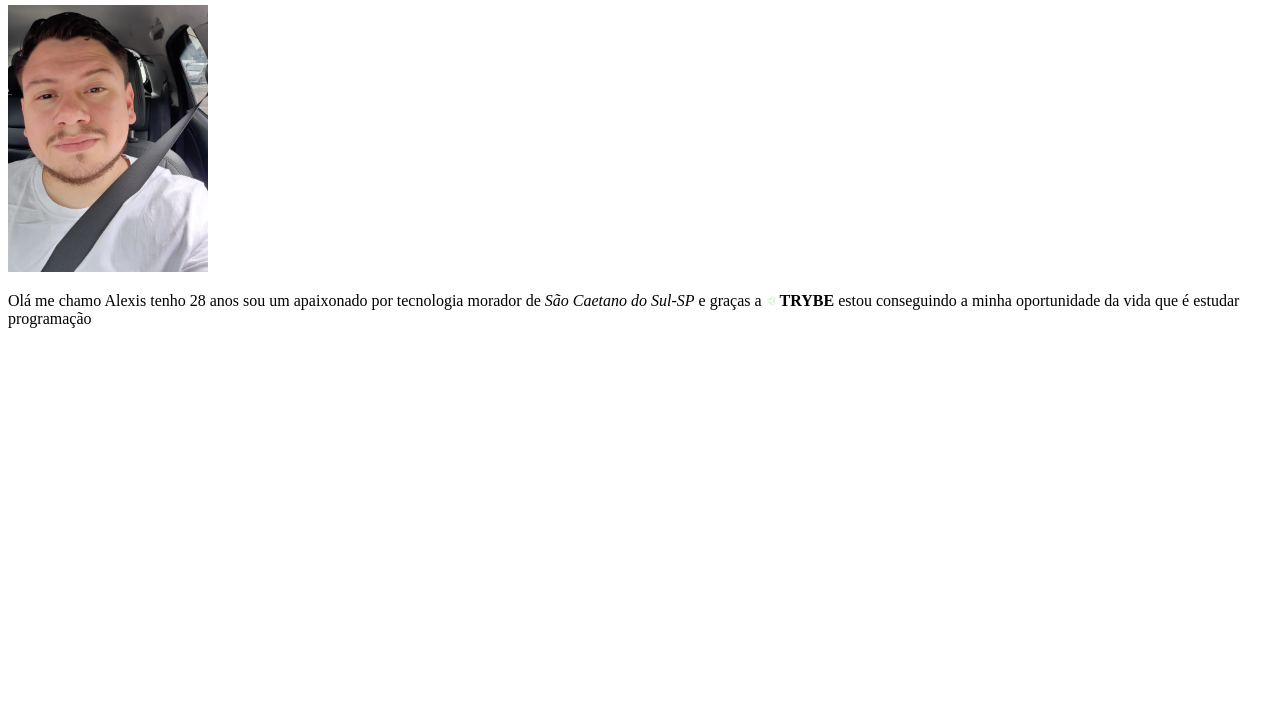
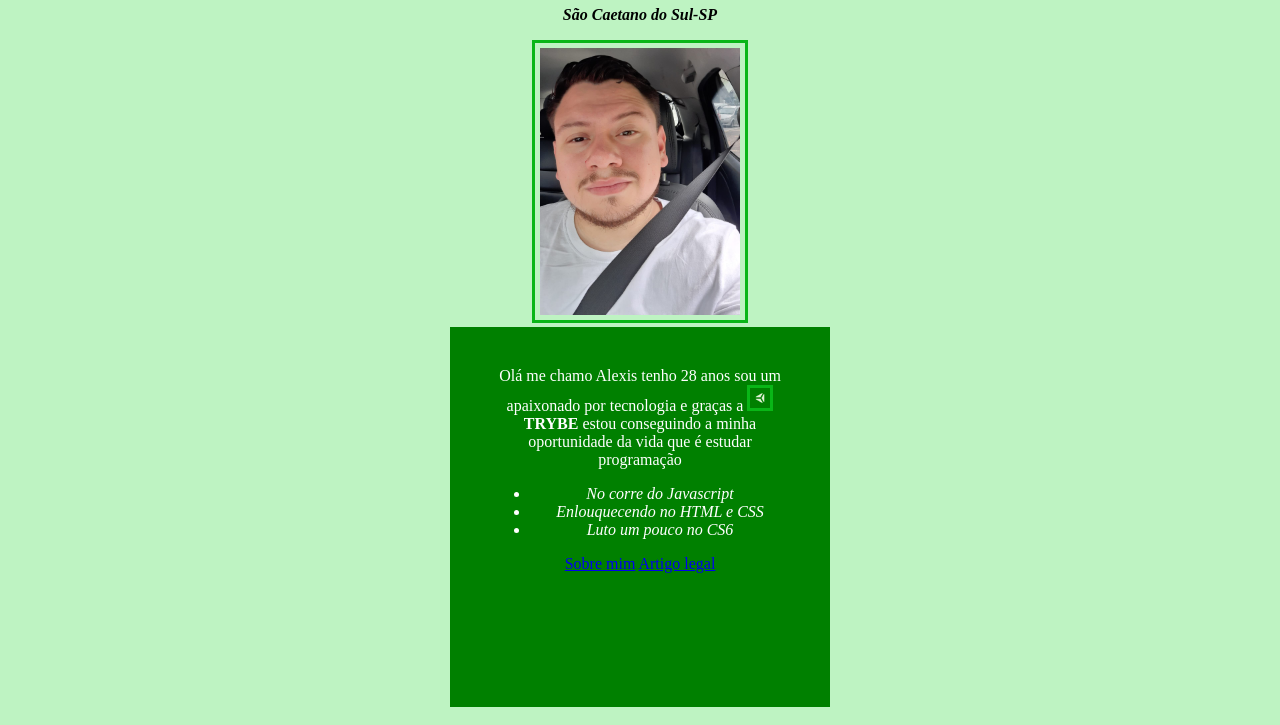
Before and after one commit to AlexisSGarcia/AlexisSGarcia.github.io, a plain HTML site: page index.html in a window 1280 px wide. Shown: the part 75-800 px from the top of the page. Drawn offline with Linux system fonts and the light colour scheme.

Commit message:
pagina pronta

```diff
--- a/index.html
+++ b/index.html
@@ -7,14 +7,63 @@
     <title>Portfólio Web</title>
 </head>
 <body>
-    <h1>Alexis da Silva Garcia</h1>
+    <style>
+        @font-face {
+          font-family: 'Minha Fonte';
+          src: url(LOKICOLA.TTF);
+        }
+
+        h1 {
+          font-family: 'Minha Fonte', sans-serif;
+        }
+      </style>
+    <body style="background-color: #bef3c2;"></body>
+    <style>
+        .bloco-verde {
+          background-color: green;
+          width: 200px;
+          height: 200px;
+        }
+        </style>
+
+   <center> <h1>Alexis da Silva Garcia</h1> <center>
+    <p> <i><b>São Caetano do Sul-SP</b></i> </p>
+    <style>
+        img {
+          border: 3px solid rgb(9, 182, 23);
+          padding: 5px;
+        }
+        </style>
+        <a href="alexis.jpeg" >
     <img src="alexis.jpeg" width="200px"
     alt="foto do dono da pagina">
-    <p>Olá me chamo Alexis tenho 28 anos sou um apaixonado por tecnologia
-        morador de <i>São Caetano do Sul-SP</i> e graças a
-         <img src="bc7c4649b3d3d9f5.gif" width="10px" alt=""> <b>TRYBE</b>
+    </a>
+    <style>
+        .quadrado-verde {
+          background-color: green;
+          width: 300px;
+          height: 300px;
+          padding: 40px;
+          color: white;
+          text-align: center;
+        }
+        </style>
+
+    <div class="quadrado-verde">
+Olá me chamo Alexis tenho 28 anos sou um apaixonado por tecnologia e graças
+ a <img src="bc7c4649b3d3d9f5.gif" width="10px" alt=""> <b>TRYBE</b>
         estou conseguindo a minha oportunidade da vida que é estudar
          programação
-    </p>
+         <ul>
+            <li><em> No corre do Javascript </em></li>
+            <li><em> Enlouquecendo no HTML e CSS </em></li>
+            <li> <em> Luto um pouco no CS6 </em> </li>
+         </ul>
+         <a href="#top">Sobre mim</a>
+         <a href="https://blog.betrybe.com/carreira/frontend/" target="_blank">Artigo legal</a>
+
+        </div>
+
+
 </body>
 </html>
```
Also changed, not shown: LOKICOLA.TTF (added).
